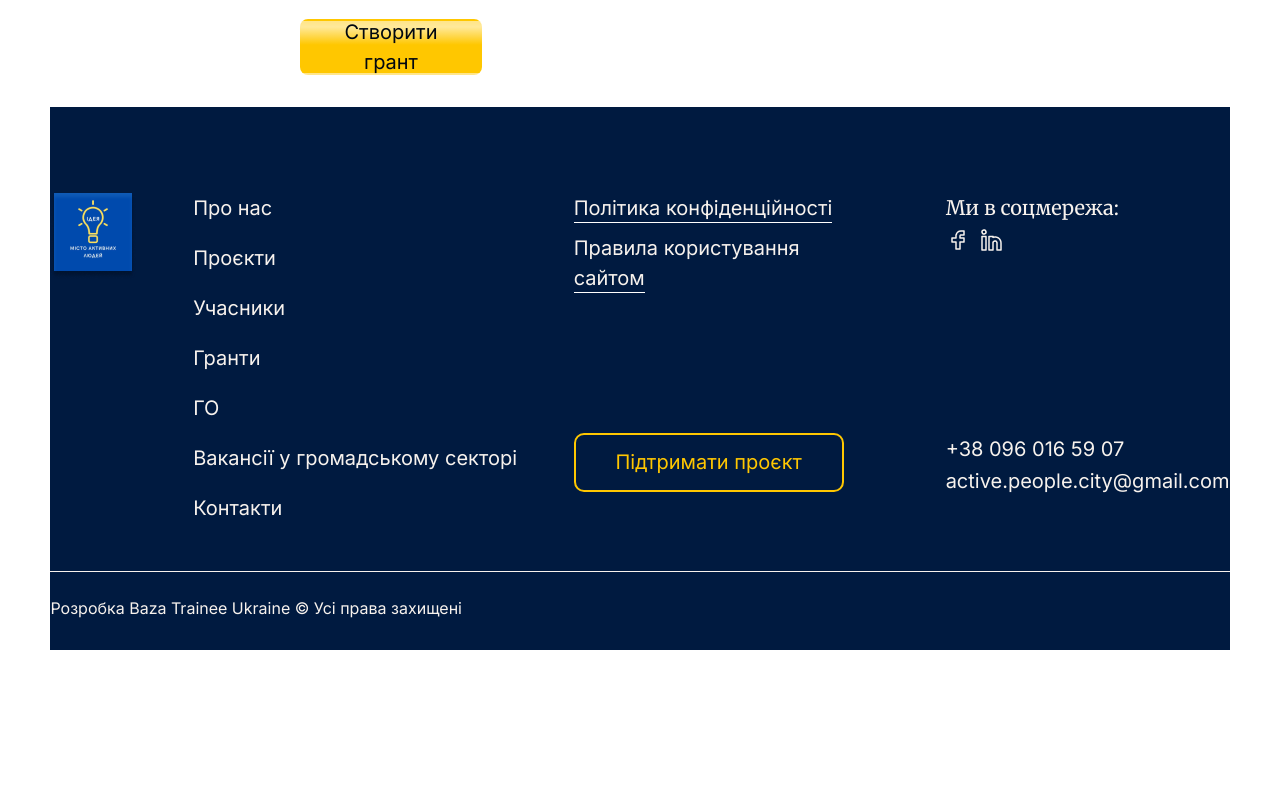
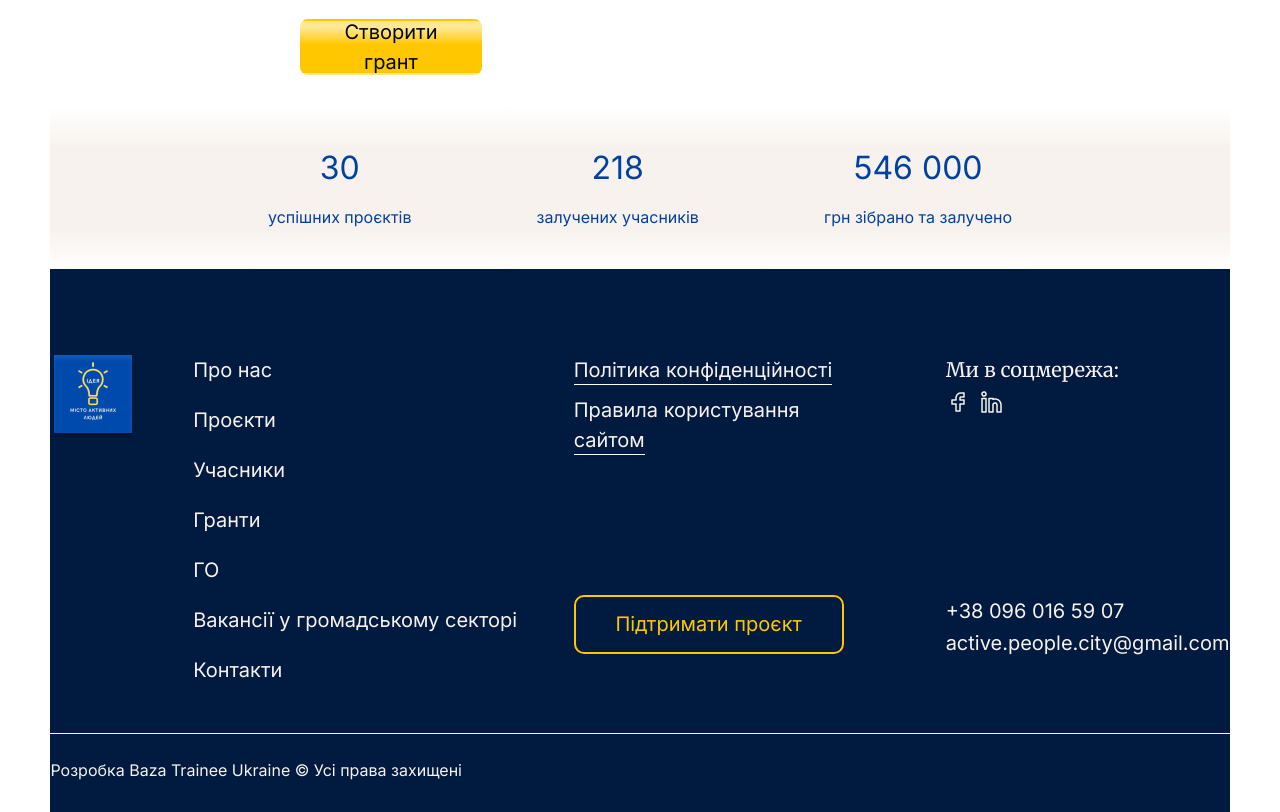
Before and after one commit to baza-trainee/urban-platform, a React (Vite) app: page / in a window 1280 px wide. Shown: the part 1536-2348 px from the top of the page. Before the commit the page ends 2186 px from the top, so only its background shows below. Built offline with nearby package versions, Linux system fonts and the light colour scheme.

Commit message:
feature/create-numbers-section-initial

```diff
--- /dev/null
+++ b/src/components/NumbersSection/NumbersSection.module.scss
@@ -0,0 +1,81 @@
+@import 'src/styles/variables';
+@import 'src/styles/mixins';
+
+.numbersSection {
+  display: flex;
+  justify-content: center;
+  align-items: center;
+  background: linear-gradient(180deg, #fff 0%, #f7f2ed 26%, #f7f2ed 75.5%, #fff 100%);
+  padding: 40px 16px;
+  height: 312px;
+
+  @include tablet {
+    padding: 40px 32px;
+    height: 162px;
+  }
+
+  @include desktop {
+    padding: 64px 120px;
+    height: 232px;
+  }
+}
+
+.contentWrapper {
+  display: flex;
+  gap: 32px;
+  flex-direction: column;
+  width: 100%;
+
+  @include tablet {
+    flex-direction: row;
+    justify-content: space-between;
+    width: 744px;
+  }
+
+  @include desktop {
+    width: 1200px;
+  }
+}
+
+.textWrap {
+  display: flex;
+  flex-direction: column;
+  justify-content: space-between;
+  gap: 8px;
+
+  @include tablet {
+    gap: 16px;
+  }
+}
+
+.count {
+  color: $blue;
+  font-weight: 700;
+  font-size: 20px;
+  line-height: 130%;
+
+  @include tablet {
+    font-size: 32px;
+  }
+
+  @include desktop {
+    font-size: 48px;
+  }
+}
+
+.text {
+  color: $blue;
+  font-weight: 400;
+  font-size: 14px;
+  line-height: 157%;
+
+  @include tablet {
+    font-size: 16px;
+    line-height: 150%;
+  }
+
+  @include desktop {
+    font-size: 20px;
+    line-height: 130%;
+  }
+}
--- /dev/null
+++ b/src/components/NumbersSection/NumbersSection.tsx
@@ -0,0 +1,29 @@
+import React from 'react'
+import s from './NumbersSection.module.scss'
+
+const NumbersSection: React.FC = () => {
+  const achievementData = [
+    { count: '30', text: 'успішних проєктів' },
+    {
+      count: '218',
+      text: 'залучених учасників'
+    },
+    { count: '546 000', text: 'грн зібрано та залучено' }
+  ]
+
+  return (
+    <section className={s.numbersSection} id="numbersSection">
+      <div className={s.contentWrapper}>
+        {achievementData.map(({ count, text }, i) => (
+          <div key={`achievement_key_${count! + i}`} className={s.textWrap}>
+            <p className={s.count}>{count}</p>
+
+            <p className={s.text}>{text}</p>
+          </div>
+        ))}
+      </div>
+    </section>
+  )
+}
+
+export default NumbersSection
--- a/src/pages/Home/HomePage.tsx
+++ b/src/pages/Home/HomePage.tsx
@@ -5,6 +5,7 @@ import { scrollToSection, scrollOnTop } from '../../utils/scrollToSection'
 import Hero from '../../components/Hero/Hero'
 import Categories from '../../components/Categories/Categories'
 import BeagrantGiver from '../../components/BeAGrantGiver/BeagrantGiver'
+import NumbersSection from '../../components/NumbersSection/NumbersSection'
 
 const HomePage: React.FC = () => {
   const location = useLocation()
@@ -19,7 +20,7 @@ const HomePage: React.FC = () => {
       <Hero />
       <Categories />
       <BeagrantGiver />
-      {/* <Counts /> */}
+      <NumbersSection />
       {/* <Faq /> */}
       {/* <MakeVacancy /> */}
       {/* <Partners /> */}
```
